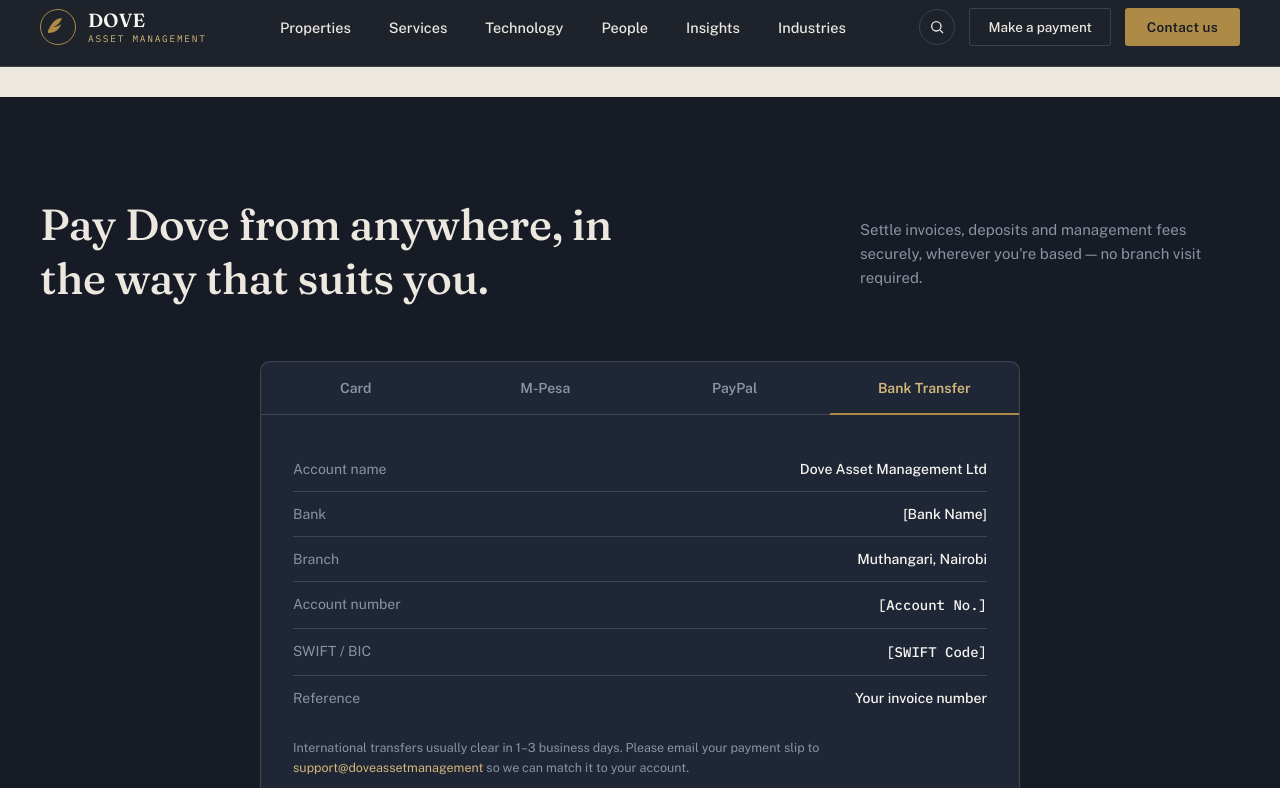
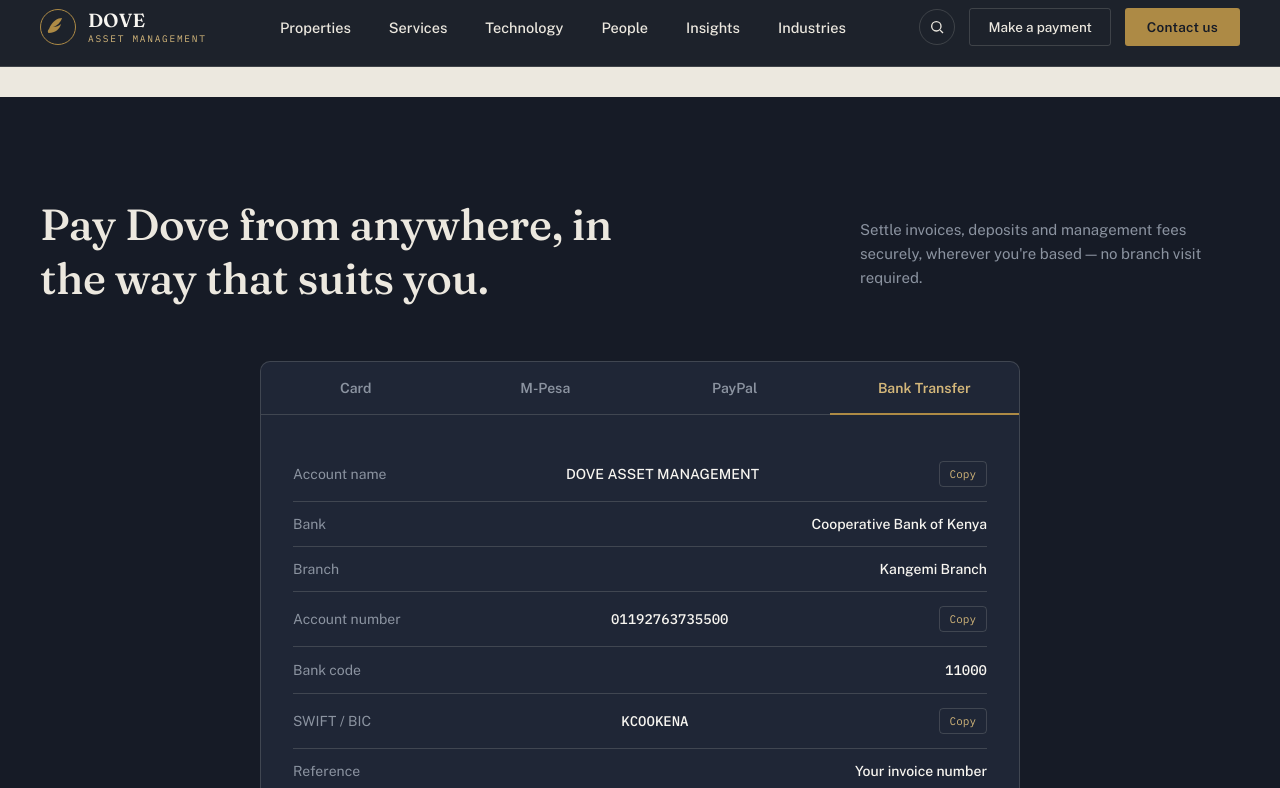
Before and after one commit to justinokello843-debug/Dove-Asset-Management, a plain HTML site: page index.html in a window 1280 px wide. Both pictures are taken after a click on the tab "Bank Transfer". Shown: the part 7246-8034 px from the top of the page. Drawn offline with nearby package versions, Linux system fonts and the light colour scheme.

Commit message:
Add files via upload

```diff
--- a/css/style.css
+++ b/css/style.css
@@ -354,9 +354,16 @@
 .paypal-box p{font-size:14px;color:var(--slate-light);line-height:1.6;margin:0 0 22px;}
 
 .bank-grid{display:flex;flex-direction:column;}
-.bank-row{display:flex;justify-content:space-between;padding:14px 0;border-bottom:1px solid var(--line-dark);font-size:14px;color:var(--slate-light);}
+.bank-row{display:flex;justify-content:space-between;align-items:center;padding:14px 0;border-bottom:1px solid var(--line-dark);font-size:14px;color:var(--slate-light);gap:12px;}
 .bank-row strong{color:var(--paper);font-weight:500;}
 .bank-row:last-child{border-bottom:none;}
+.copy-btn{
+  background:none;border:1px solid var(--line-dark);color:var(--brass-light);border-radius:4px;
+  font-size:11px;padding:5px 10px;cursor:pointer;font-family:'IBM Plex Mono',monospace;
+  transition:border-color .2s,background .2s;
+}
+.copy-btn:hover{border-color:var(--brass);background:rgba(173,138,69,.08);}
+.copy-btn.copied{color:#8FBF8F;border-color:#8FBF8F;}
 
 .pay-trust{display:flex;justify-content:center;gap:32px;margin-top:36px;flex-wrap:wrap;}
 .pay-trust-item{font-size:13px;color:var(--slate-light);}
--- a/index.html
+++ b/index.html
@@ -510,10 +510,11 @@
 </section>
 
 <!-- ============ PAYMENTS ============ -->
-<!-- DEVELOPER NOTE: All account numbers, paybill numbers and IBAN values below are
-     PLACEHOLDERS. Replace them with your real merchant/bank details before this
-     section goes live. See README.md → "Wiring up real payments" for how to connect
-     an actual gateway (Stripe / Flutterwave / Paystack / M-Pesa Daraja / PayPal). -->
+<!-- DEVELOPER NOTE: The bank transfer details below are real (Cooperative Bank of
+     Kenya). The M-Pesa Paybill number is still a PLACEHOLDER — replace it once
+     you've registered with a mobile money gateway. See README.md → "Wiring up
+     real payments" for how to connect an actual checkout to Card / M-Pesa / PayPal
+     (Stripe / Flutterwave / Paystack / M-Pesa Daraja / PayPal). -->
 <section class="dark" id="payments">
   <div class="wrap">
     <div class="section-head reveal">
@@ -618,11 +619,12 @@
         <!-- BANK TRANSFER -->
         <div class="pay-panel" data-panel="bank">
           <div class="bank-grid">
-            <div class="bank-row"><span>Account name</span><strong>Dove Asset Management Ltd</strong></div>
-            <div class="bank-row"><span>Bank</span><strong>[Bank Name]</strong></div>
-            <div class="bank-row"><span>Branch</span><strong>Muthangari, Nairobi</strong></div>
-            <div class="bank-row"><span>Account number</span><strong class="mono">[Account No.]</strong></div>
-            <div class="bank-row"><span>SWIFT / BIC</span><strong class="mono">[SWIFT Code]</strong></div>
+            <div class="bank-row"><span>Account name</span><strong>DOVE ASSET MANAGEMENT</strong> <button class="copy-btn" data-copy="DOVE ASSET MANAGEMENT">Copy</button></div>
+            <div class="bank-row"><span>Bank</span><strong>Cooperative Bank of Kenya</strong></div>
+            <div class="bank-row"><span>Branch</span><strong>Kangemi Branch</strong></div>
+            <div class="bank-row"><span>Account number</span><strong class="mono">01192763735500</strong> <button class="copy-btn" data-copy="01192763735500">Copy</button></div>
+            <div class="bank-row"><span>Bank code</span><strong class="mono">11000</strong></div>
+            <div class="bank-row"><span>SWIFT / BIC</span><strong class="mono">KCOOKENA</strong> <button class="copy-btn" data-copy="KCOOKENA">Copy</button></div>
             <div class="bank-row"><span>Reference</span><strong>Your invoice number</strong></div>
           </div>
           <p class="pay-note">International transfers usually clear in 1–3 business days. Please email your payment slip to <a href="mailto:support@doveassetmanagement" style="color:var(--brass-light);">support@doveassetmanagement</a> so we can match it to your account.</p>
--- a/js/script.js
+++ b/js/script.js
@@ -48,3 +48,18 @@
       alert('This is a demo checkout button. Connect a real payment gateway (see README.md) before accepting live payments.');
     });
   });
+
+  // ===== Payments: copy bank details to clipboard =====
+  document.querySelectorAll('.copy-btn').forEach(btn=>{
+    btn.addEventListener('click', async ()=>{
+      try{
+        await navigator.clipboard.writeText(btn.dataset.copy);
+        const original = btn.textContent;
+        btn.textContent = 'Copied';
+        btn.classList.add('copied');
+        setTimeout(()=>{ btn.textContent = original; btn.classList.remove('copied'); }, 1600);
+      }catch(err){
+        alert('Could not copy automatically — please copy manually: ' + btn.dataset.copy);
+      }
+    });
+  });
```
Also changed, not shown: 1 other file.
